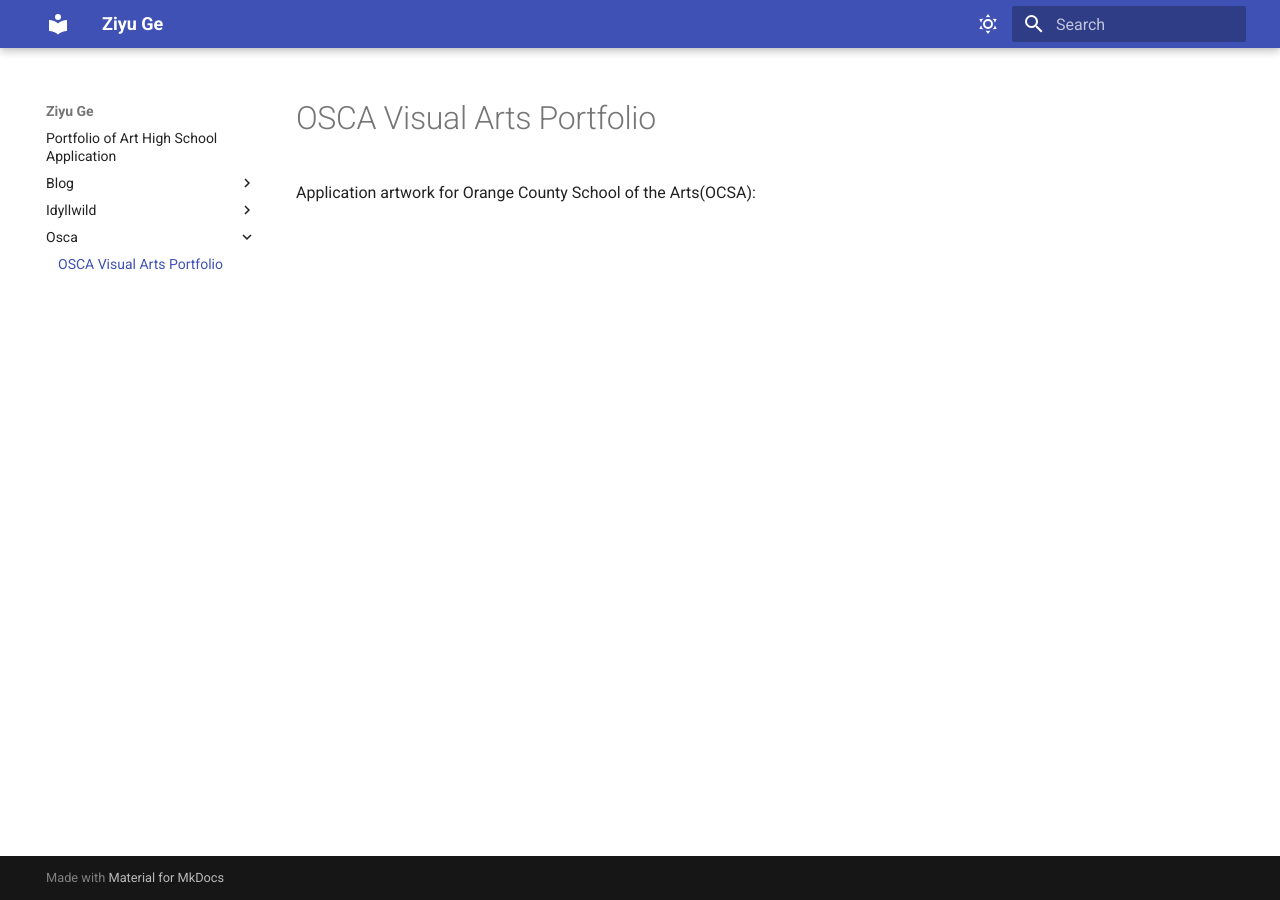
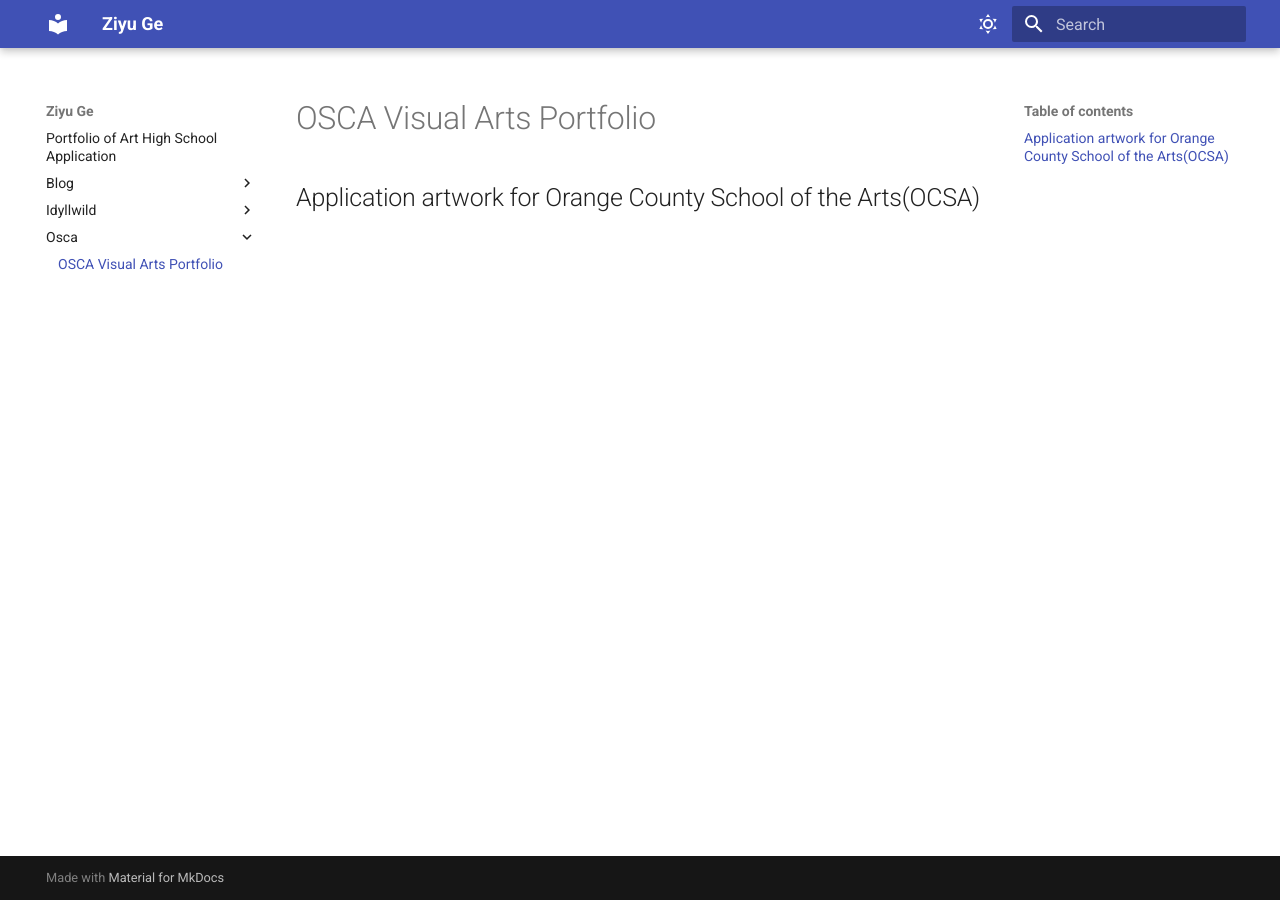
Before and after one commit to ziyuge27/ziyuge-website, an MkDocs documentation site: the page built from docs/osca/index.md, in a window 1280 px wide. Built offline with MkDocs 1.6.1 and Material for MkDocs 9.7.7, drawn with Linux system fonts in a browser that asks for light colours.

```diff
--- a/docs/osca/index.md
+++ b/docs/osca/index.md
@@ -1,3 +1,3 @@
 # OSCA Visual Arts Portfolio
 
-Application artwork for Orange County School of the Arts(OCSA):
+## Application artwork for Orange County School of the Arts(OCSA)
```
Also changed, not shown: docs/idyllwild/index.md (+11 -1 lines).
